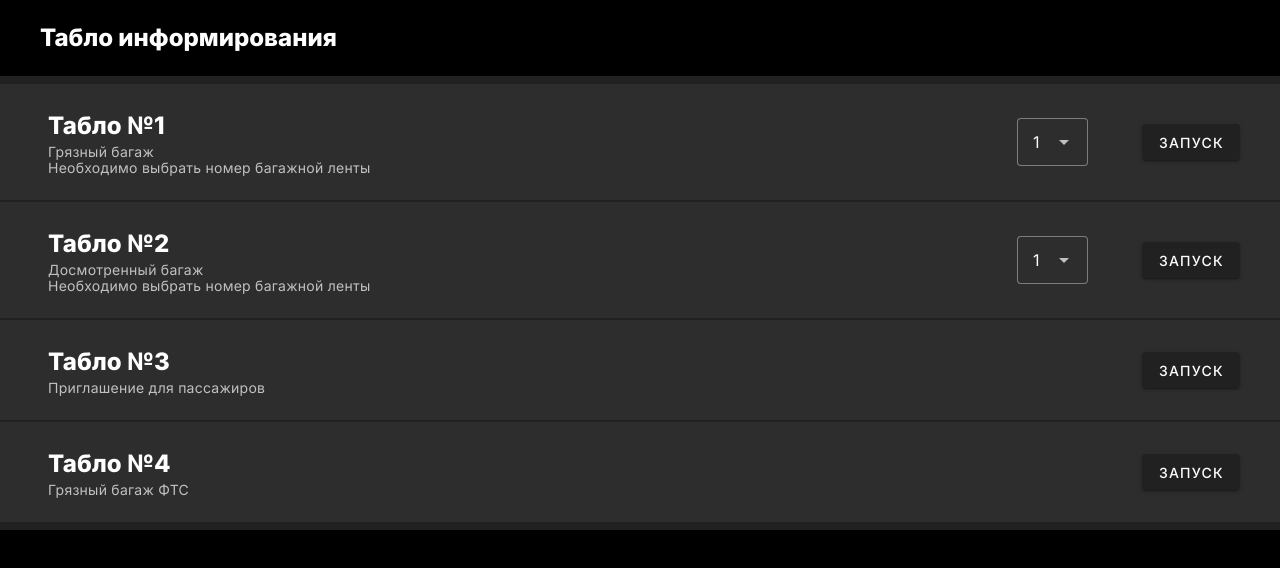
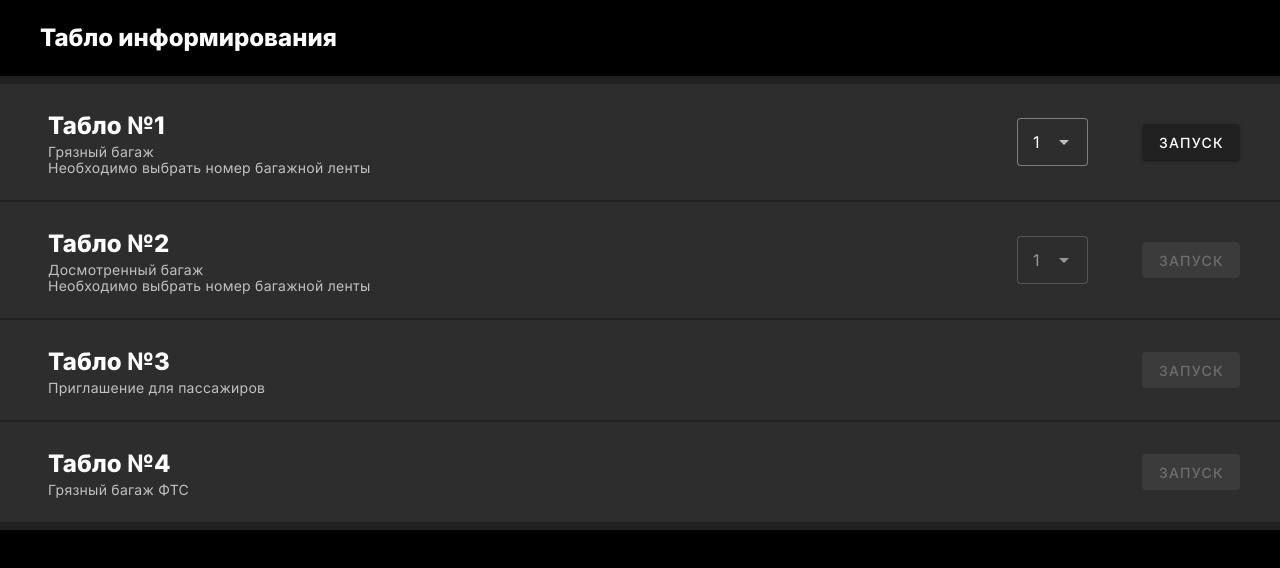
Before and after one commit to bruhno/arpax.panel.frontend, a Vue app: page / in a window 1280 px wide. Shown: the top 568 px of the page. Built offline with nearby package versions, Linux system fonts and the light colour scheme.

Commit message:
feat: disable scoreboards
ref: #121436

```diff
--- a/src/components/Scoreboard/SubmitReexamination/SubmitReexaminationTable.vue
+++ b/src/components/Scoreboard/SubmitReexamination/SubmitReexaminationTable.vue
@@ -36,7 +36,7 @@ let intervalId: number;
 
 onMounted(() => {
   fetchData();
-  intervalId = setInterval(fetchData, 1000) as unknown as number;
+  intervalId = setInterval(fetchData, 15000) as unknown as number;
 });
 
 onUnmounted(() => {
--- a/src/components/ScoreboardConfiguration/ScoreboardConfigurationList/ScoreboardConfigurationList.vue
+++ b/src/components/ScoreboardConfiguration/ScoreboardConfigurationList/ScoreboardConfigurationList.vue
@@ -19,16 +19,19 @@ import ScoreboardConfigurationListItem from './ScoreboardConfigurationListItem.v
         :sub-title="['Досмотренный багаж', 'Необходимо выбрать номер багажной ленты']"
         path="/return-reexamination"
         with-select-belt
+        disabled
       />
       <ScoreboardConfigurationListItem
         title="Табло №3"
         :sub-title="['Приглашение для пассажиров']"
         path="/invite-to-inspection-area"
+        disabled
       />
       <ScoreboardConfigurationListItem
         title="Табло №4"
         :sub-title="['Грязный багаж ФТС']"
         path="/deliver-re-examination-fts"
+        disabled
       />
     </v-list>
   </div>
--- a/src/components/ScoreboardConfiguration/ScoreboardConfigurationList/ScoreboardConfigurationListItem.vue
+++ b/src/components/ScoreboardConfiguration/ScoreboardConfigurationList/ScoreboardConfigurationListItem.vue
@@ -18,6 +18,10 @@ const props = defineProps({
   path: {
     type: String,
     required: true,
+  },
+  disabled: {
+    type: Boolean,
+    default: false,
   },
 });
 
@@ -47,6 +51,7 @@ const openScoreboard = () => {
           variant="outlined"
           hide-details
           density="comfortable"
+          :disabled="disabled"
         >
           <template #item="{ item, props: itemProps }">
             <v-list-item
@@ -59,7 +64,10 @@ const openScoreboard = () => {
           </template>
         </v-select>
 
-        <v-btn @click="openScoreboard">
+        <v-btn
+          :disabled="disabled"
+          @click="openScoreboard"
+        >
           Запуск
         </v-btn>
       </v-list-item-action>
--- a/src/router/index.ts
+++ b/src/router/index.ts
@@ -7,28 +7,43 @@ const router = createRouter({
     {
       path: '/',
       name: 'home',
+      meta: {
+        title: 'Табло информирования',
+      },
       component: ScoreboardConfigurationView,
     },
 
     {
       path: '/submit-re-examination',
       name: 'SubmitReexamination',
+      meta: {
+        title: 'Информационное табло 1',
+      },
       component: () => import('../views/SubmitReexaminationView.vue'),
+    },
+    {
+      path: '/return-reexamination',
+      name: 'ReturnReexamination',
+      meta: {
+        title: 'Информационное табло 2',
+      },
+      component: () => import('../views/ReturnReexaminationView.vue'),
     },
     {
       path: '/invite-to-inspection-area',
       name: 'InviteToInspectionArea',
+      meta: {
+        title: 'Информационное табло 3',
+      },
       component: () => import('../views/InviteToInspectionAreaView.vue'),
     },
     {
       path: '/deliver-re-examination-fts',
       name: 'DeliverReexaminationFTS',
+      meta: {
+        title: 'Информационное табло 4',
+      },
       component: () => import('../views/DeliverReexaminationFtsView.vue'),
-    },
-    {
-      path: '/return-reexamination',
-      name: 'ReturnReexamination',
-      component: () => import('../views/ReturnReexaminationView.vue'),
     },
   ],
 });
```
Also changed, not shown: ci/.gitlab-ci.yml.
